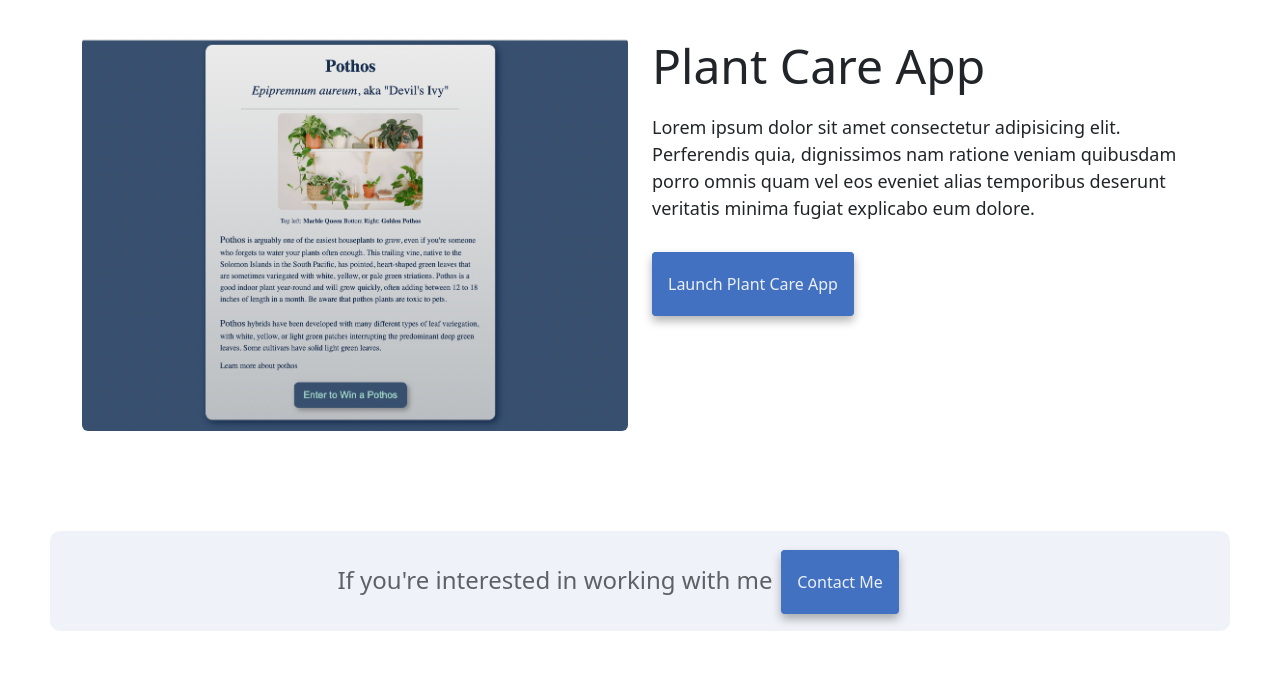
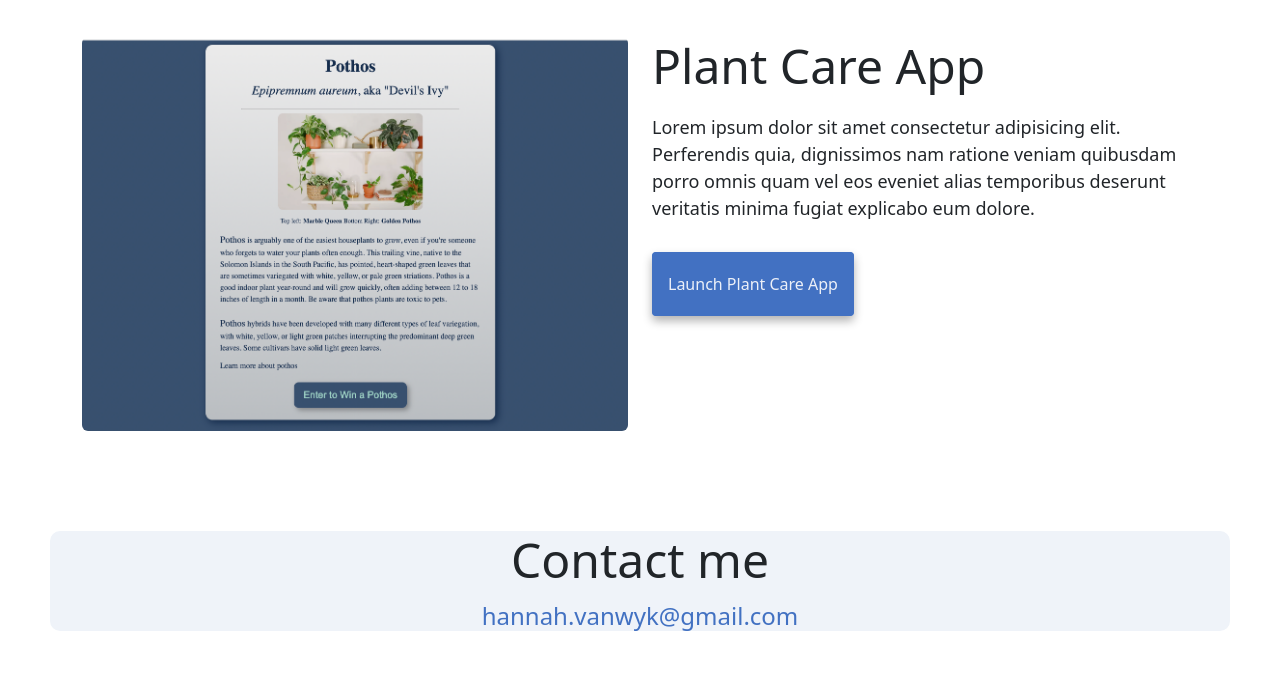
Before and after one commit to hannahvw/portfolio-homework, a plain HTML site: page index.html in a window 1280 px wide. Shown: the part 1150-1828 px from the top of the page. Drawn offline with nearby package versions, Linux system fonts and the light colour scheme.

Commit message:
Updated footer

```diff
--- a/index.html
+++ b/index.html
@@ -55,7 +55,7 @@
         <h1>Hannah Van Wyk</h1>
         <h3>Front-end developer based in the United States</h3>
         <div class="links">
-          <a href="/about.html#contact-me" class="contact-link" title="contact link">Contact Me</a>
+          <a href="/index.html#contact-me" class="contact-link" title="contact link">Contact Me</a>
           <a href="/about.html" class="about-link" title="about page">About Me</a>
         </div>
       </div>
@@ -107,9 +107,13 @@
     </main>
      <footer>
       <div class="footer-container">
-      <h3>If you're interested in working with me </h3>
-        <a href="/about.html#contact-me" class="contact-link footer-link">Contact Me</a>
-      </div>
+        <h2 id="contact-me">Contact me</h2>
+      <a
+          href="mailto:hannah.vanwyk@gmail.com"
+          class="email-link"
+          title="email address"
+          >hannah.vanwyk@gmail.com</a
+        > </div>
      <div class="social-media">
       <a href="https://github.com/hannahvw"><i class="fa-brands fa-github"></i></a>
       <i class="fa-brands fa-instagram"></i>
```
Also changed, not shown: about.html (+7 -6 lines).
